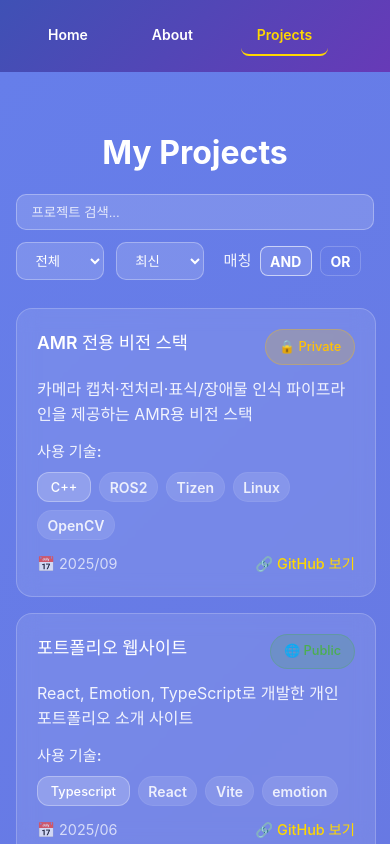
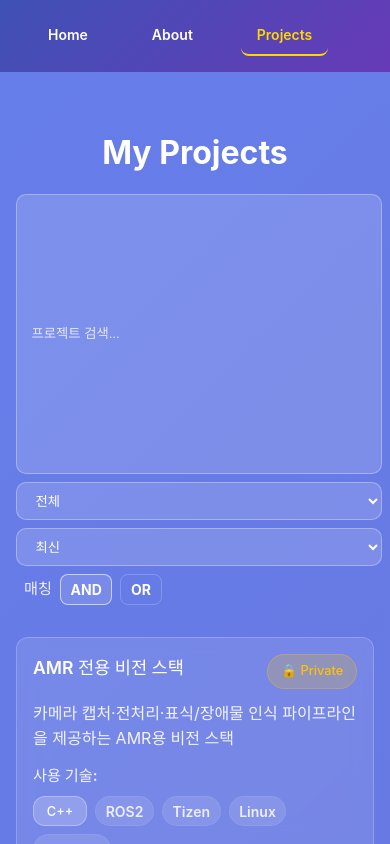
Before and after one commit to maroomir/portfolio, a React (Vite) app: page /projects in a window 390 px wide. Built offline with nearby package versions, Linux system fonts and the light colour scheme.

Commit message:
fix: Optimize mobile layout

```diff
--- a/src/pages/Projects.tsx
+++ b/src/pages/Projects.tsx
@@ -206,14 +206,43 @@ const Controls = styled.div`
   align-items: center;
   margin-bottom: clamp(1rem, 3vw, 1.5rem);
   flex-wrap: wrap;
+
+  /* 모바일: 컨트롤을 세로로 쌓고 버튼/인풋이 화면 폭을 사용하게 함 */
+  @media (max-width: 600px) {
+    flex-direction: column;
+    align-items: stretch;
+    gap: 0.5rem;
+
+    & > ${/* placeholder for Select and SortSelect fallback */ ''}div {
+      width: 100%;
+    }
+  }
 `;
 
 const ActiveFilters = styled.div`
   display: flex;
   gap: 0.5rem;
   align-items: center;
-  flex-wrap: wrap;
+  flex-wrap: nowrap;
   margin-bottom: clamp(0.75rem, 2vw, 1rem);
+  overflow-x: auto;
+  -webkit-overflow-scrolling: touch;
+  padding-bottom: 0.25rem;
+
+  /* hide native scrollbar visually while remaining accessible */
+  &::-webkit-scrollbar {
+    height: 8px;
+  }
+  &::-webkit-scrollbar-thumb {
+    background: rgba(255,255,255,0.08);
+    border-radius: 999px;
+  }
+
+  @media (min-width: 600px) {
+    flex-wrap: wrap;
+    overflow: visible;
+    padding-bottom: 0;
+  }
 `;
 
 
@@ -282,6 +311,12 @@ const ProjectGrid = styled.div`
   /* 카드가 너무 좁아지지 않도록 최소 너비를 올림 */
   grid-template-columns: repeat(auto-fit, minmax(360px, 1fr));
   gap: clamp(1rem, 3vw, 2rem);
+
+  /* 모바일: 한 열 레이아웃으로 카드가 풀폭을 사용하도록 함 */
+  @media (max-width: 600px) {
+    grid-template-columns: 1fr;
+    gap: 0.75rem;
+  }
 `;
 
 const Card = styled.div`
@@ -298,6 +333,13 @@ const Card = styled.div`
     transform: translateY(-4px);
     background: rgba(255, 255, 255, 0.15);
     box-shadow: 0 8px 24px rgba(0, 0, 0, 0.2);
+  }
+
+  @media (max-width: 600px) {
+    min-width: auto;
+    width: 100%;
+    padding: 1rem;
+    border-radius: 12px;
   }
 `;
 const ProjectHeader = styled.div`
```
